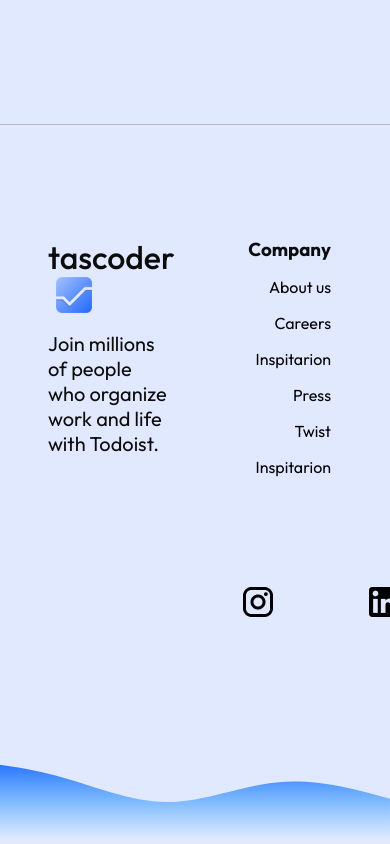
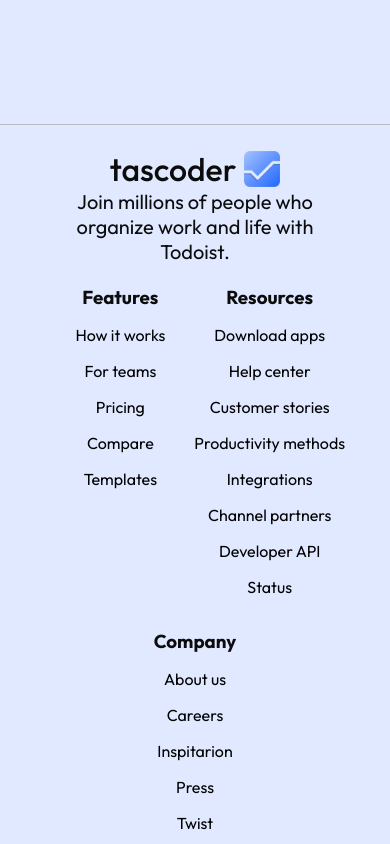
Before and after one commit to m-inic/Tascoder, a React (Vite) app in the folder Tascoder/: page / in a window 390 px wide. Shown: the part 10680-11524 px from the top of the page. Built offline with nearby package versions, Linux system fonts and the light colour scheme.

Commit message:
footer gotov

```diff
--- a/Tascoder/src/components/masterComponentsQueries.css
+++ b/Tascoder/src/components/masterComponentsQueries.css
@@ -23,6 +23,7 @@
     flex-direction: row;
     height: 24rem;
     justify-content: space-between;
+    z-index: -1;
   }
 
   #footerSection #footerListsHolder {
@@ -869,11 +870,59 @@
     top: 180px;
   }
 
+  #root #footerSection {
+    justify-content: center;
+    min-height: 45rem;
+    height: fit-content;
+    flex-direction: column;
+  }
+
+  #footerSection #footerTitleHolder p {
+    width: unset;
+    max-width: 500px;
+    margin: 0 auto;
+  }
+
   #footerSection #footerTitleHolder {
-    width: 123px;
+    width: 100%;
+    position: relative;
+    text-align: center;
+    top: 24px;
+    height: 10rem;
   }
 
   #root #footerSection #footerSocial {
-    z-index: -1;
+    align-items: flex-end;
+    bottom: -60px;
+  }
+
+  #footerSection #wavesFooter {
+    bottom: -120px;
+  }
+
+  #root #footerSection #footerListsHolder {
+    height: fit-content;
+        width: 90%;
+        justify-content: space-evenly;
+        align-items: flex-end;
+        flex-wrap: wrap;
+        position: relative;
+        min-width: 320px;
+  }
+
+  #footerListsHolder .footerLists {
+    display: flex;
+    flex-direction: column;
+    align-items: center;
+    width: 8rem;
+  }
+
+  #root #footerSection ul {
+    align-items: center;
+  }
+
+  #footerListsHolder .footerLists:nth-child(3) {
+    height: 18rem;
+    margin-bottom: 56px;
   }
 }
```
